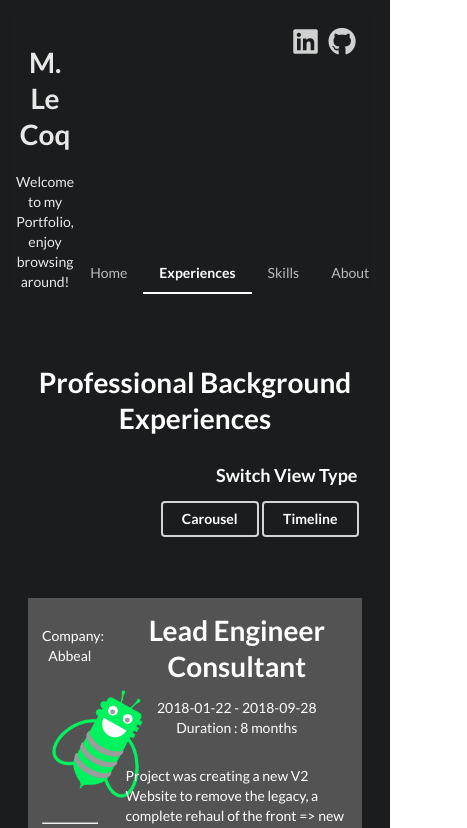
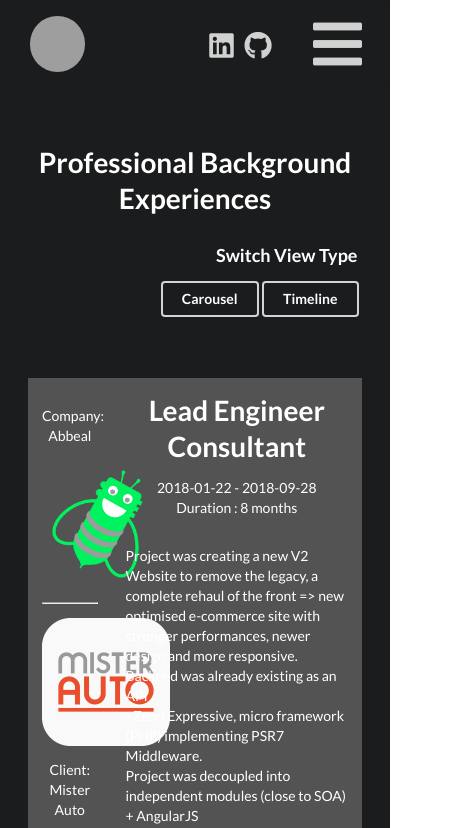
Before and after one commit to arca223/vuejs-nodejs-portfolio, a Vue app: page /experiences in a window 390 px wide. Shown: the top 828 px of the page, 467 px wide, since content can reach past the window. Built offline with nearby package versions, Linux system fonts and the light colour scheme; grey boxes are pictures that could not be loaded; what vue-dayjs would draw is missing.

Commit message:
Responsive header with sidebar menu

```diff
--- a/src/App.vue
+++ b/src/App.vue
@@ -1,5 +1,5 @@
 <template>
-    <div id="app">
+    <div id="app" class="dimmed pusher">
         <Header :activeRoute="activeRoute"></Header>
         <router-view class="container"></router-view>
         <Footer></Footer>
--- a/src/components/ViewSwitcher.vue
+++ b/src/components/ViewSwitcher.vue
@@ -7,7 +7,7 @@
                     v-for="type in types"
                     v-if="(selectedView !== type)"
                     @click="updateViewType(type)">
-                {{ type | capitalize }}
+                {{ type|capitalize }}
             </button>
         </div>
         <br />
--- a/src/components/shared/Header.vue
+++ b/src/components/shared/Header.vue
@@ -1,23 +1,47 @@
 <template>
     <div class="row ui inverted segment">
-        <div class="ui inverted secondary pointing menu">
-            <img class="ui small circular image centered"
-                 src="../../../public/assets/img/profile-pict-logo.png"
-                 alt="profile-picture"
-                 onerror="replaceImg(this)"/>
+        <!-- Responsive header, composed of multiple elements managed by media screens -->
+        <div class="ui inverted secondary pointing menu menu-wrapper">
+            <!-- profile picture-->
+            <router-link to="/">
+                <img class="ui circular image profile-picture"
+                     src="../../../public/assets/img/profile-pict-logo.png"
+                     alt="profile-picture"
+                     onerror="replaceImg(this)"/>
+            </router-link>
+
+            <!-- Title, Website Headline -->
             <div class="header-title">
                 <div>
                     <h1>M. Le Coq</h1>
                 </div>
                 <br />
-                <div>
+                <div class="visible-md">
                     <p>Welcome to my Portfolio, enjoy browsing around!</p>
                 </div>
             </div>
+
+            <!-- Right floating zone for icons -->
             <div class="social-networks">
-                <a :key="sn.id" v-for="sn in socialNetworks" :href="sn.link" target="_blank"><i :class="sn.icon" class="inverted big icon"></i></a>
+                <!-- Social Networks icon links -->
+                <a :key="sn.id"
+                   v-for="sn in socialNetworks"
+                   :href="sn.link"
+                   target="_blank">
+                    <i :class="sn.icon" class="inverted big icon"></i>
+                </a>
+
             </div>
-            <div class="right menu align-vertical">
+
+            <!-- Burger Menu -->
+            <div class="right menu visible-xs">
+                <span @click="displayMenu">
+                    <i class="inverted huge bars icon"></i>
+                </span>
+            </div>
+
+            <!-- Links to website content -->
+            <div class="right menu visible-md">
                 <router-link
                     :key="link.id"
                     v-for="link in links"
@@ -26,7 +50,18 @@
                     :to="link.url">
                     {{ link.name|capitalize }}
                 </router-link>
+            </div>
 
+            <!-- Mobile Sidebar Menu -->
+            <div class="ui right thin sidebar inverted vertical menu">
+                <router-link
+                        :key="link.id"
+                        v-for="link in links"
+                        class="item white-tabs"
+                        :class='{"active": (activeRoute === link.name)}'
+                        :to="link.url">
+                    {{ link.name|capitalize }}
+                </router-link>
             </div>
         </div>
     </div>
@@ -39,43 +74,20 @@
         props: [
             "activeRoute"
         ],
-        data: () => {
-            return {
-                links: [
-                    {
-                        name: "home",
-                        url: "/"
-                    },
-                    {
-                        name: "experiences",
-                        url: "/experiences"
-                    },
-                    {
-                        name: "skills",
-                        url: "/skills"
-                    },
-                    {
-                        name: "about",
-                        url: "/about"
-                    },
-                    {
-                        name: "contact",
-                        url: "/contact"
-                    },
-                ],
-                socialNetworks: [
-                    {
-                        name: "linkedin",
-                        link: "https://www.linkedin.com/in/maxime-cocquempot-866944b2",
-                        icon: "linkedin",
-                    },
-                    {
-                        name: "github",
-                        link: "https://github.com/arca223",
-                        icon: "github",
-                    },
-                ],
+        computed: {
+            links() {
+                return this.$store.getters.getLinks;
+            },
+            socialNetworks() {
+                return this.$store.getters.getSocialNetworks;
             }
+        },
+        methods: {
+            displayMenu() {
+                $('.ui.sidebar')
+                    .sidebar('setting', 'transition', 'overlay')
+                    .sidebar('toggle');
+            },
         },
         filters: {
             Capitalize,
@@ -87,19 +99,76 @@
     .header-title {
         display: block;
         text-align: center;
-        padding-top: 2em;
     }
     .social-networks {
         position: absolute;
-        float: right;
-        top: 2em;
-        right: 2em;
+        right: 8em;
+        top: 2.25em;
+    }
+    .profile-picture {
+        max-width: 150px;
+    }
+    .header-title {
+        padding-top: 0.75em;
+        position: absolute;
+        left: 32%;
     }
     .icon {
         opacity: 0.8;
     }
-    .icon:hover {
+    .icon:hover, .profile-picture:hover {
+        cursor: pointer;
         transform: scale(1.2, 1.2);
         opacity: 1;
     }
+    /* Mobile media and small screens, 0 to 480 to 800px */
+    @media screen and (max-width: 800px) {
+        .profile-picture {
+            margin-left: 1em;
+            min-height: 100%;
+            max-width: 55px;
+            width: auto;
+        }
+        .visible-md {
+            display: none!important;
+        }
+        .menu-wrapper {
+            max-height: 6em;
+        }
+        .header-title {
+            left: 42%;
+        }
+    }
+
+    @media screen and (max-width: 560px) {
+        .header-title {
+            left: 25%;
+        }
+    }
+
+    @media screen and (max-width: 420px) {
+        .header-title {
+            display: none;
+        }
+    }
+
+    /* Above 800px screens, desktop */
+    @media screen and (min-width: 800px) {
+        .menu-wrapper {
+            max-height: 12em;
+        }
+        .social-networks {
+            top: 2em;
+            right: 2em;
+        }
+        .profile-picture:hover {
+            transform: scale(1.05, 1.05);
+        }
+        .visible-xs {
+            display: none!important;
+        }
+        .visible-md {
+            display: flex!important;
+        }
+    }
 </style>
--- a/src/stores/store.js
+++ b/src/stores/store.js
@@ -9,11 +9,51 @@
 
 export default new Vuex.Store({
     state: {
-        route: "home"
+        route: "home",
+        links: [
+            {
+                name: "home",
+                url: "/"
+            },
+            {
+                name: "experiences",
+                url: "/experiences"
+            },
+            {
+                name: "skills",
+                url: "/skills"
+            },
+            {
+                name: "about",
+                url: "/about"
+            },
+            {
+                name: "contact",
+                url: "/contact"
+            },
+        ],
+        socialNetworks: [
+            {
+                name: "linkedin",
+                link: "https://www.linkedin.com/in/maxime-cocquempot-866944b2",
+                icon: "linkedin",
+            },
+            {
+                name: "github",
+                link: "https://github.com/arca223",
+                icon: "github",
+            },
+        ],
     },
     getters: {
         getRoute: (state) => {
             return state.route;
+        },
+        getLinks: (state) => {
+            return state.links;
+        },
+        getSocialNetworks: (state) => {
+            return state.socialNetworks;
         }
     },
     mutations: {
```
Also changed, not shown: public/index.html (indentation only).
